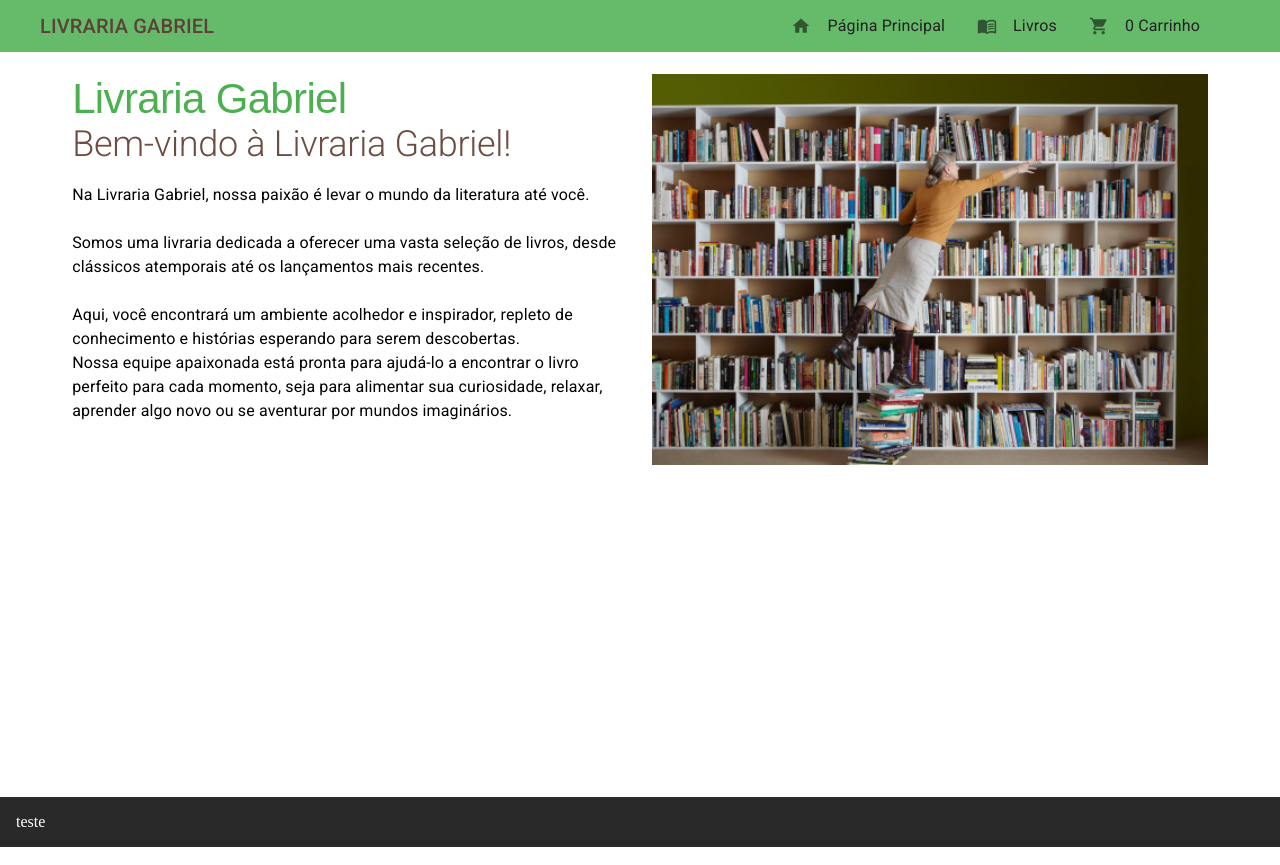
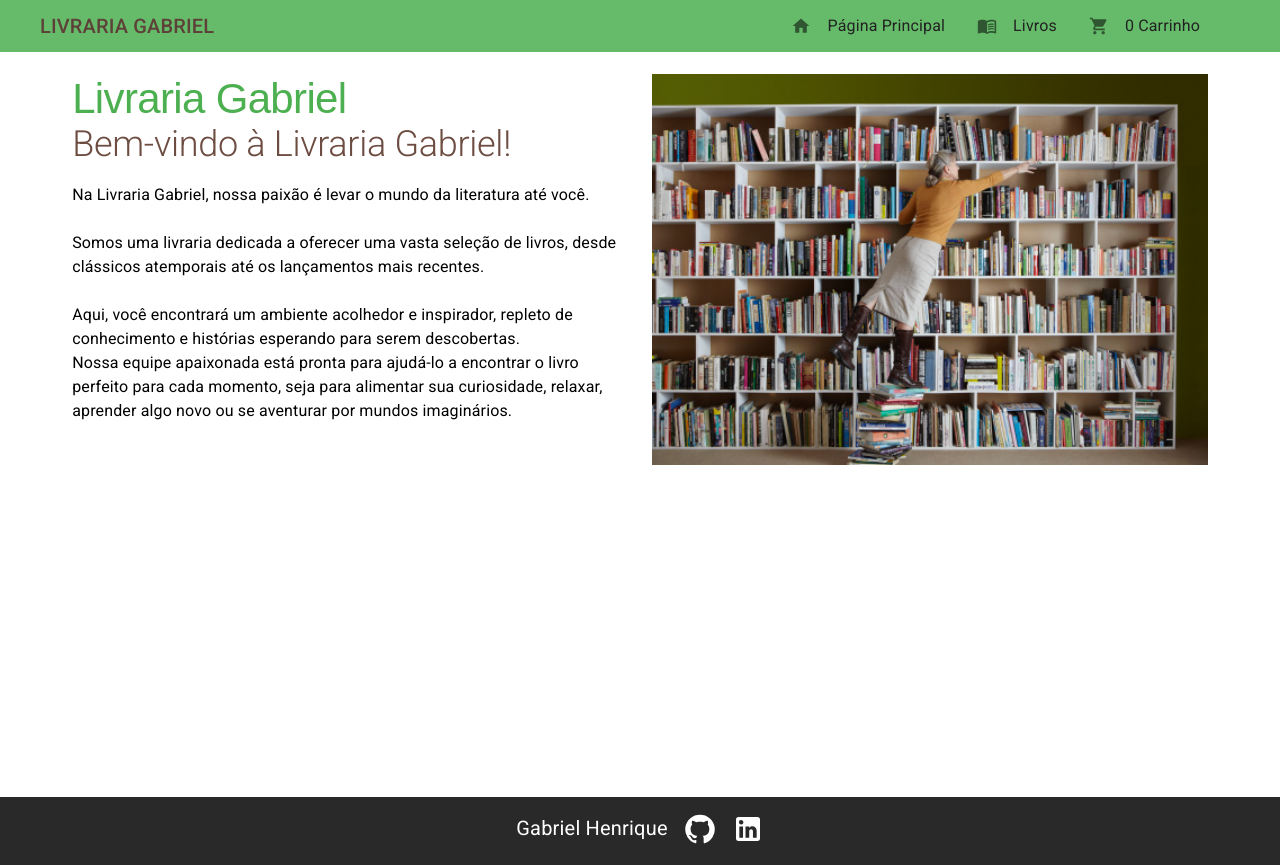
Before and after one commit to gabrielcomputacao/loja-livros-gabriel, a React (Create React App) app in the folder site-livraria-gabriel/: page /home in a window 1280 px wide. Built offline with nearby package versions, Linux system fonts and the light colour scheme.

Commit message:
style: estilizando footer com redes sociais

```diff
--- a/site-livraria-gabriel/src/shared/components/Footer.tsx
+++ b/site-livraria-gabriel/src/shared/components/Footer.tsx
@@ -1,10 +1,21 @@
-import { Box } from "@mui/material"
+import { Box, Typography } from "@mui/material"
+import GitHubIcon from '@mui/icons-material/GitHub';
+import LinkedInIcon from '@mui/icons-material/LinkedIn';
 
 
 export const Footer = () =>{
     return (
-        <Box bgcolor="#292929" color="#fff" padding="1em" height="100%">
-                teste
+        <Box bgcolor="#292929" color="#fff" padding="1em" height="100%" display="flex"  justifyContent="center" gap="1em" flexWrap="wrap">
+                <Typography textAlign="center" fontSize="20px">
+                    Gabriel Henrique
+                </Typography>
+
+                <a href="https://github.com/gabrielcomputacao/loja-livros-gabriel/tree/main/site-livraria-gabriel" target="_blank" rel="noreferrer">
+                    <GitHubIcon  sx={{color: '#fff', fontSize: ' 32px'}}/>
+                </a>
+                <a href="https://www.linkedin.com/in/gabriel-henrique-931163181/" target="_blank" rel="noreferrer">
+                    <LinkedInIcon sx={{color: '#fff', fontSize: ' 32px'}}/>
+                </a>
         </Box>
     )
 }
```
